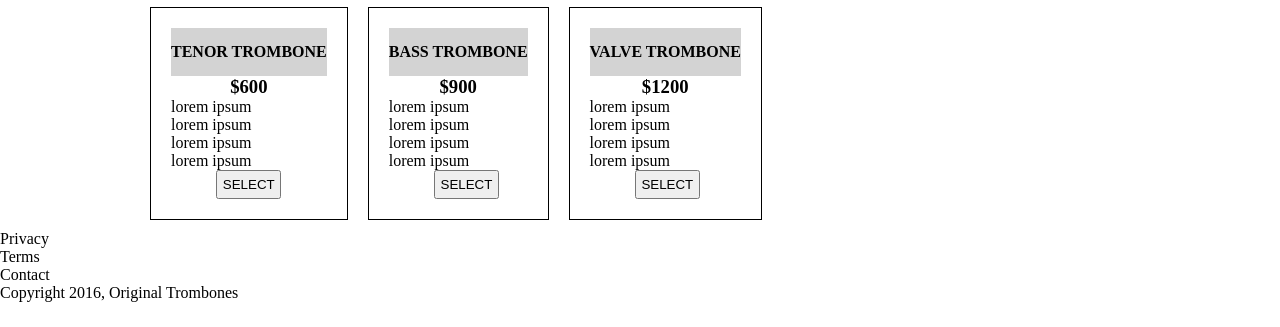
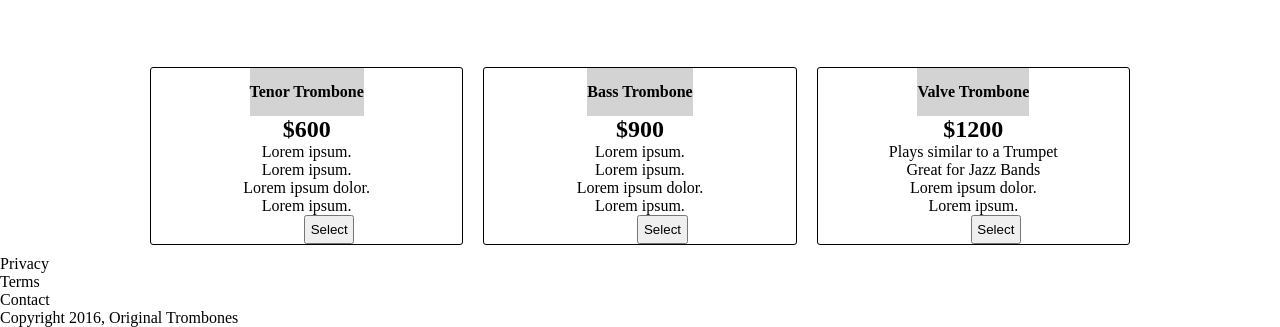
Before and after one commit to PreethikhaS/product-landing-page, a plain HTML site: page index.html in a window 1280 px wide. Shown: the part 977-1304 px from the top of the page. Before the commit the page ends 1279 px from the top, so only its background shows below. Drawn offline with Linux system fonts and the light colour scheme.

Commit message:
styling edited

```diff
--- a/index.html
+++ b/index.html
@@ -59,42 +59,42 @@
       </div>
     </div>
   </section>
-  <section>
+  <section id="how-it-works">
     <iframe id='video' width="560" height="315" src="https://www.youtube.com/embed/y8Yv4pnO7qc" frameborder="0" allowfullscreen></iframe>
   </section>
-  <section id='pricing'>
-    <div class="border">
-      <h4 class='level'>TENOR TROMBONE</h4>
-      <h3>$600</h3>
+  <section id="pricing">
+    <div class="product" id="tenor">
+      <div class="level">Tenor Trombone</div>
+      <h2>$600</h2>
       <ol>
-        <li>lorem ipsum</li>
-        <li>lorem ipsum</li>
-        <li>lorem ipsum</li>
-        <li>lorem ipsum</li>
+        <li>Lorem ipsum.</li>
+        <li>Lorem ipsum.</li>
+        <li>Lorem ipsum dolor.</li>
+        <li>Lorem ipsum.</li>
       </ol>
-      <button>SELECT</button>
+      <button class="btn">Select</button>
     </div>
-    <div class="border">
-      <h4 class='level'>BASS TROMBONE</h4>
-      <h3>$900</h3>
+    <div class="product" id="bass">
+      <div class="level">Bass Trombone</div>
+      <h2>$900</h2>
       <ol>
-        <li>lorem ipsum</li>
-        <li>lorem ipsum</li>
-        <li>lorem ipsum</li>
-        <li>lorem ipsum</li>
+        <li>Lorem ipsum.</li>
+        <li>Lorem ipsum.</li>
+        <li>Lorem ipsum dolor.</li>
+        <li>Lorem ipsum.</li>
       </ol>
-      <button>SELECT</button>
+      <button class="btn">Select</button>
     </div>
-    <div class="border">
-      <h4 class='level'>VALVE TROMBONE</h4>
-      <h3>$1200</h3>
-     <ol>
-        <li>lorem ipsum</li>
-        <li>lorem ipsum</li>
-        <li>lorem ipsum</li>
-        <li>lorem ipsum</li>
+    <div class="product" id="valve">
+      <div class="level">Valve Trombone</div>
+      <h2>$1200</h2>
+      <ol>
+        <li>Plays similar to a Trumpet</li>
+        <li>Great for Jazz Bands</li>
+        <li>Lorem ipsum dolor.</li>
+        <li>Lorem ipsum.</li>
       </ol>
-      <button>SELECT</button>
+      <button class="btn">Select</button>
     </div>
   </section>
   <footer>
--- a/styles.css
+++ b/styles.css
@@ -120,16 +120,29 @@
     width:80vw;
     padding:15px;
   }
+
+  #how-it-works >iframe{
+    max-width: 560px;
+    width: 100%;
+  }
   #pricing{
-    display:flex;
-    flex-direction:row;
+    margin-top: 60px;
+    display: flex;
+    flex-direction: row;
+    justify-content: center;
   }
 
-  .border{
-    border:1px solid black;
-    padding: 20px;
+.product{
+    display: flex;
+    flex-direction: column;
+    align-items: center;
+    text-align: center;
+    width: calc(100% / 3);
     margin: 10px;
-  }
+    border: 1px solid #000;
+    border-radius: 3px;
+}
+
 
   .level{
     background-color:lightgrey;
```
